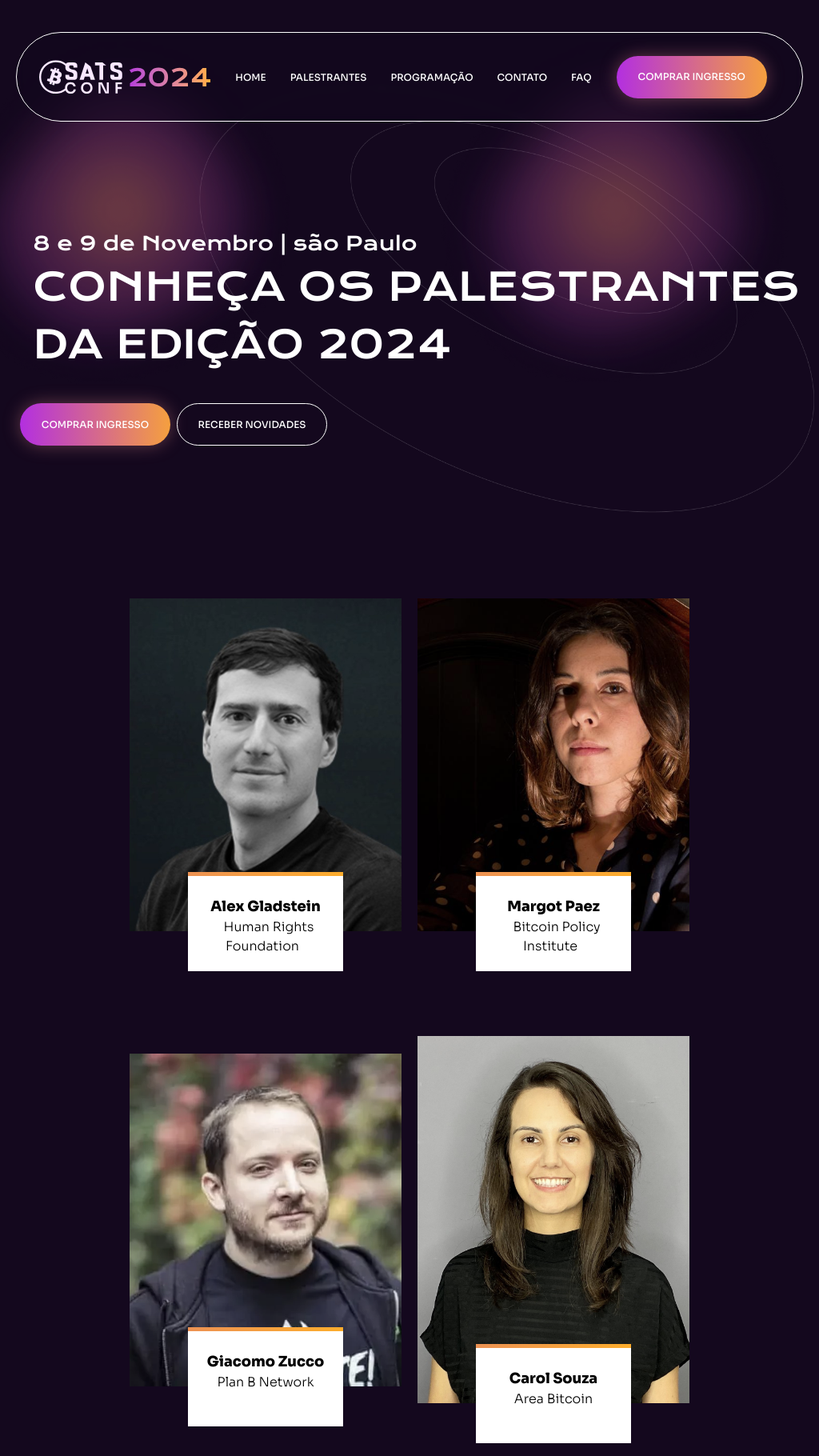
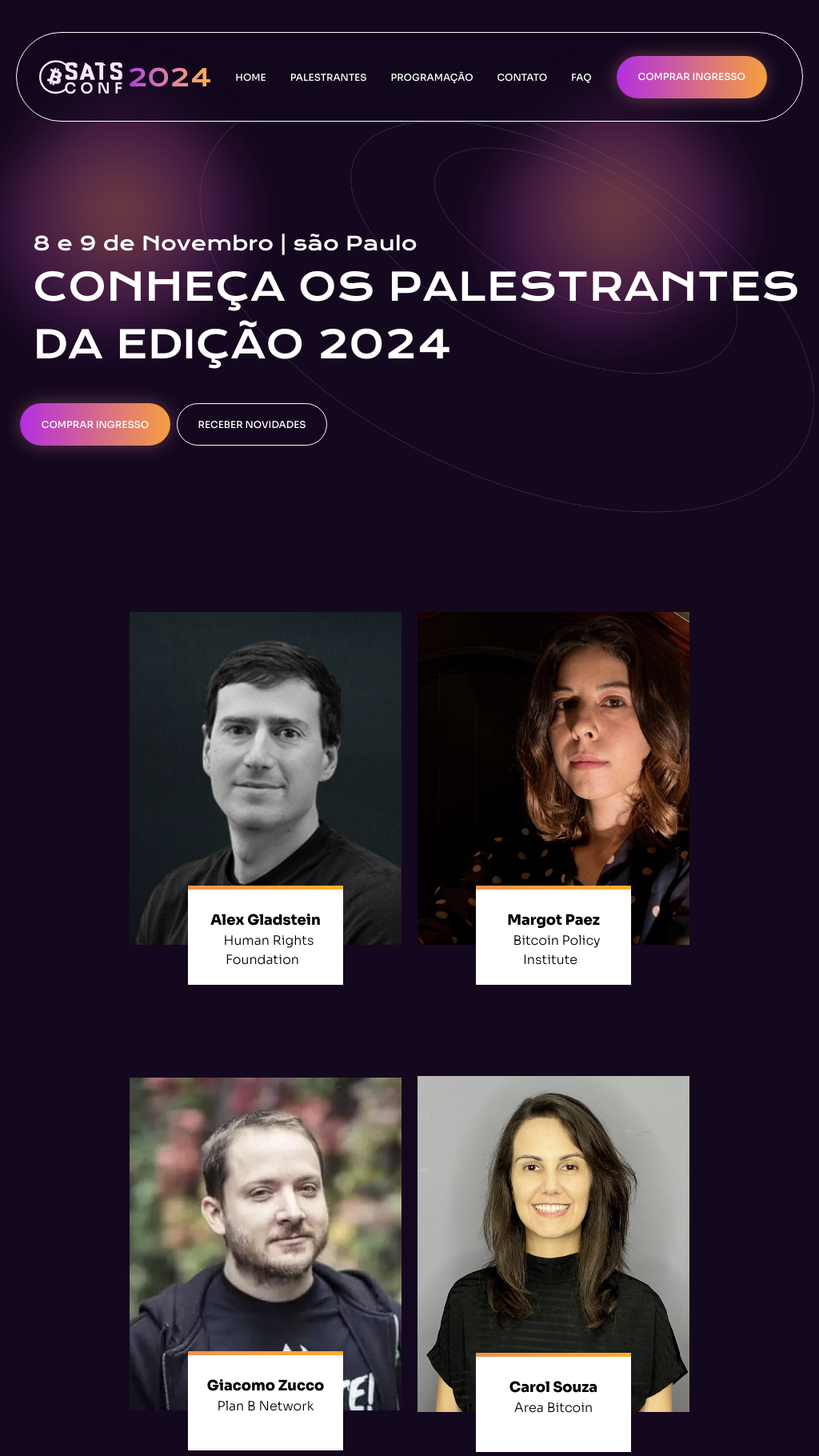
Before and after one commit to satsconf/satsconf-website, a Next.js app: page /palestrantes in a window 1024 px wide. Shown: the top 1820 px of the page at 80% size. Built offline with nearby package versions, Linux system fonts and the light colour scheme.

Commit message:
✨  Responsiveness of the guests component.

```diff
--- a/src/app/styles/containers/convidadodestaque.module.css
+++ b/src/app/styles/containers/convidadodestaque.module.css
@@ -1,28 +1,24 @@
 #Palestrantes {
   width: 100%;
   height: 230rem;
-
 }
 
 #Palestrantes img {
-  filter: grayscale(0.20);
+  filter: grayscale(0.2);
   image-rendering: auto;
 }
-
 
 .bgContainerImageConvidadosPage {
   position: relative;
   width: 100%;
   height: 750px;
-  background-image: url('/sats-conf-bg.png'); /* Caminho para a sua imagem PNG */
+  background-image: url("/sats-conf-bg.png"); /* Caminho para a sua imagem PNG */
   background-size: cover; /* Cobertura total da área do elemento */
   background-position: center; /* Posicionamento central da imagem */
-
 }
 
 .bgContainerConvidadosDestaque {
   margin: 0 auto;
-
 }
 
 .bgContainerConvidadosPaginaPrincipal {
@@ -31,7 +27,6 @@
   padding: -3rem 0 15rem 0;
   margin: 0 auto;
   background-color: transparent;
-
 }
 
 .boxprincipalConvidadoDestaque {
@@ -39,32 +34,25 @@
   height: 48rem;
   margin: 0 auto;
   padding: 248px 0 248px 0;
-
 }
 
 .sc-mgem-16 {
   width: 100%;
   margin: 38px 16px;
-
 }
 
 .boxBlocoConvidados {
   margin: 0 auto;
-
-
 }
-@media screen and (min-width: 280px) and (max-width: 653px){
-
+@media screen and (min-width: 280px) and (max-width: 653px) {
   .containerConvidadosDestaque img {
     width: 268px;
     height: 320px;
-
   }
 }
 
 /* Estilos específicos para dispositivos móveis */
 @media screen and (max-width: 768px) {
-
   #Palestrantes {
     width: 100%;
     height: 616rem;
@@ -79,12 +67,10 @@
     width: 100%;
     height: 320rem;
     margin: 0 auto;
-
   }
 
   .bgContainerConvidadosDestaque {
     width: 349px;
-
   }
 
   .bgContainerConvidadosDestaque .boxprincipalConvidadoDestaque h2 {
@@ -106,10 +92,7 @@
   .boxprincipalConvidadoDestaque h2 {
     font-size: 24px; /* Ajusta o tamanho da fonte */
   }
-
-
 }
-
 
 @media screen and (min-width: 518px) and (max-width: 658px) {
   .bgContainerConvidadosPaginaPrincipal {
@@ -123,8 +106,7 @@
   }
 }
 
-
-@media screen and (min-width: 628px) and (max-width:  673px){
+@media screen and (min-width: 628px) and (max-width: 673px) {
   .bgContainerConvidadosPaginaPrincipal {
     height: 100%;
   }
@@ -135,8 +117,6 @@
 }
 
 @media screen and (min-width: 768px) and (max-width: 1024px) {
-
-
   .bgContainerConvidadosPaginaPrincipal {
     height: 100%;
   }
@@ -154,22 +134,17 @@
   }
 }
 @media screen and (min-width: 820px) and (max-width: 1180px) {
-
   #Palestrantes .profile-card {
-    width: 1200px;
-
+    width: 100%;
   }
 
   .palestrante-destaque img {
     width: 335px;
-
   }
 
   .bgContainerConvidadosPaginaPrincipal {
     height: 168rem;
   }
-
-
 }
 @media screen and (min-width: 912px) and (max-width: 1368px) {
   .bgContainerConvidadosPaginaPrincipal {
@@ -177,13 +152,11 @@
   }
 }
 
-
-@media screen and (min-width: 1268px) and (max-width: 2850px){
+@media screen and (min-width: 1268px) and (max-width: 2850px) {
   .bgContainerConvidadosPaginaPrincipal {
     height: 100%;
   }
 }
-
 
 @media screen and (min-width: 2858px) {
   .bgContainerConvidadosPaginaPrincipal {
--- a/src/app/styles/containers/convidadospaginaprincipal.module.css
+++ b/src/app/styles/containers/convidadospaginaprincipal.module.css
@@ -1,15 +1,15 @@
-
 #listaConvidados {
   height: auto;
 }
 
-
 .bgContainerImgPalestrantes {
   width: 100%;
-    background-image: url('/sats-conf-bg-palestrante.png'); /* Caminho para a sua imagem PNG */
-    background-size: cover; /* Cobertura total da área do elemento */
-    background-position: center calc(10% - 100px); /* Posicionamento central da imagem */
-
+  background-image: url("/sats-conf-bg-palestrante.png");
+  /* Caminho para a sua imagem PNG */
+  background-size: cover;
+  /* Cobertura total da área do elemento */
+  background-position: center calc(10% - 100px);
+  /* Posicionamento central da imagem */
 }
 
 .containerTitlePalestrantes {
@@ -22,31 +22,29 @@
   font-weight: 400;
   font-style: normal;
   margin: 0 auto;
-
 }
 
 .bgConvidadosPaginaPrincipal {
   height: 95rem;
 }
 
-
 @media screen and (max-width: 768px) {
-
   .bgContainerImgPalestrantes {
-    background-image:none;
+    background-image: none;
+  }
 }
 
-
-
+@media screen and (min-width: 768px) and (max-width: 1024px) {
+  #listaConvidados .profile-card {
+    width: 700px;
   }
 
-@media screen and (min-width: 768px) and (max-width: 1024px){
+  #Palestrantes .profile-card {
+    width: 700px;
+    height: 400rem;
+  }
+
   .ContainerImagemConvidadosDestaque {
     max-width: 100%;
-
   }
-
-
-
-
 }
--- a/src/app/styles/containers/imagesconvidados.module.css
+++ b/src/app/styles/containers/imagesconvidados.module.css
@@ -107,7 +107,7 @@
     }
     .palestrante-global img {
       width: 340px;
-      height: 459px;
+      height: 420px;
   }
   }
   @media screen and (min-width: 912px) and (max-width: 1368px) {
```
Lines whose indentation alone changed are shown as unchanged.
